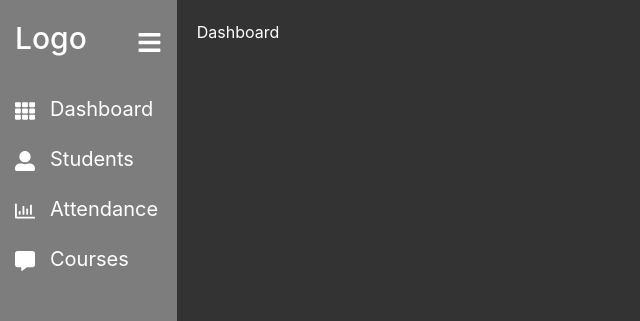
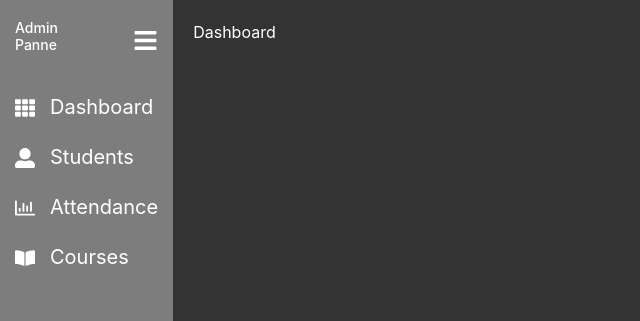
Before and after one commit to arhamansari11/Student-Management-System, a React (Create React App) app: page / in a window 1280 px wide. Both pictures are taken after a click on the icon 27 px from the left and 32 px from the top of the page. Shown: the top 321 px of the page, without its empty margins (0-640 px from the left). Built offline with nearby package versions, Linux system fonts and the light colour scheme.

Commit message:
Student-MS

```diff
--- a/src/components/Navbar.jsx
+++ b/src/components/Navbar.jsx
@@ -4,7 +4,7 @@ import {
     FaBars,
     FaUserAlt,
     FaRegChartBar,
-    FaCommentAlt
+    FaBookOpen
 }from "react-icons/fa";
 import { NavLink } from 'react-router-dom';
 import "../styles/navbar.css";
@@ -32,14 +32,14 @@ const Navbar = ({children}) => {
         {
             path:"/courses",
             name:"Courses",
-            icon:<FaCommentAlt/>
+            icon:<FaBookOpen />
         }
     ]
     return (
         <div className="containe">
            <div style={{width: isOpen ? "200px" : "50px"}} className="sidebar">
                <div className="top_section">
-                   <h1 style={{display: isOpen ? "block" : "none"}} className="logo">Logo</h1>
+                   <h1 style={{display: isOpen ? "block" : "none"}} className="logo">Admin Panne</h1>
                    <div style={{marginLeft: isOpen ? "50px" : "0px"}} className="bars">
                        <FaBars onClick={toggle} style={{cursor : 'pointer'}}/>
                    </div>
--- a/src/styles/navbar.css
+++ b/src/styles/navbar.css
@@ -32,7 +32,7 @@ main {
 }
 
 .logo {
-  font-size: 30px;
+  font-size: 14px;
 }
 
 .bars {
```
